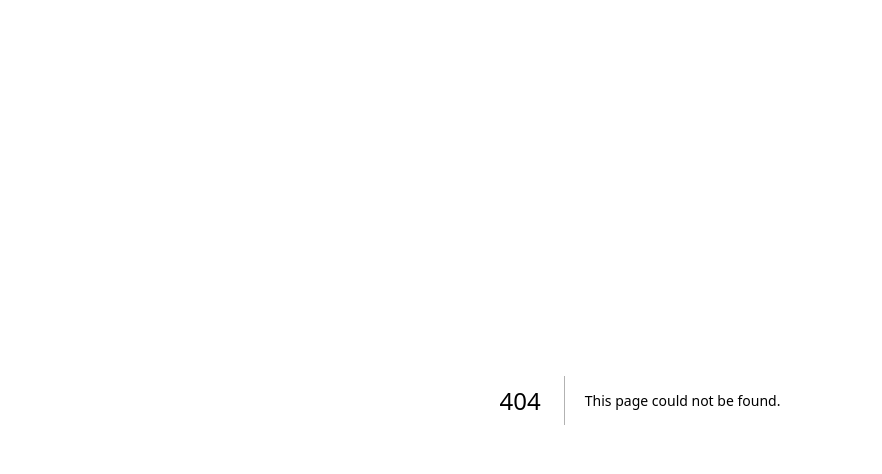
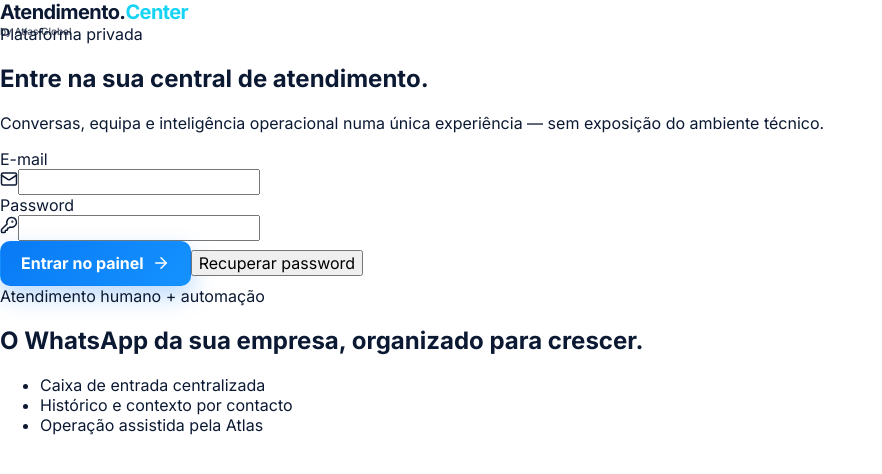
Before and after one commit to nexflowx-hub/atendimento.center-frontend, a Next.js app: page /login in a window 1280 px wide. Before the commit this address had no page. Shown: the top 474 px of the page, without its empty margins (0-882 px from the left). Built offline with nearby package versions, Linux system fonts and the light colour scheme; no server answers.

Commit message:
feat(auth): add login route

```diff
--- /dev/null
+++ b/app/login/page.tsx
@@ -0,0 +1,5 @@
+import { LoginForm } from '@/components/auth/LoginForm';
+
+export default function LoginPage() {
+  return <LoginForm />;
+}
```
